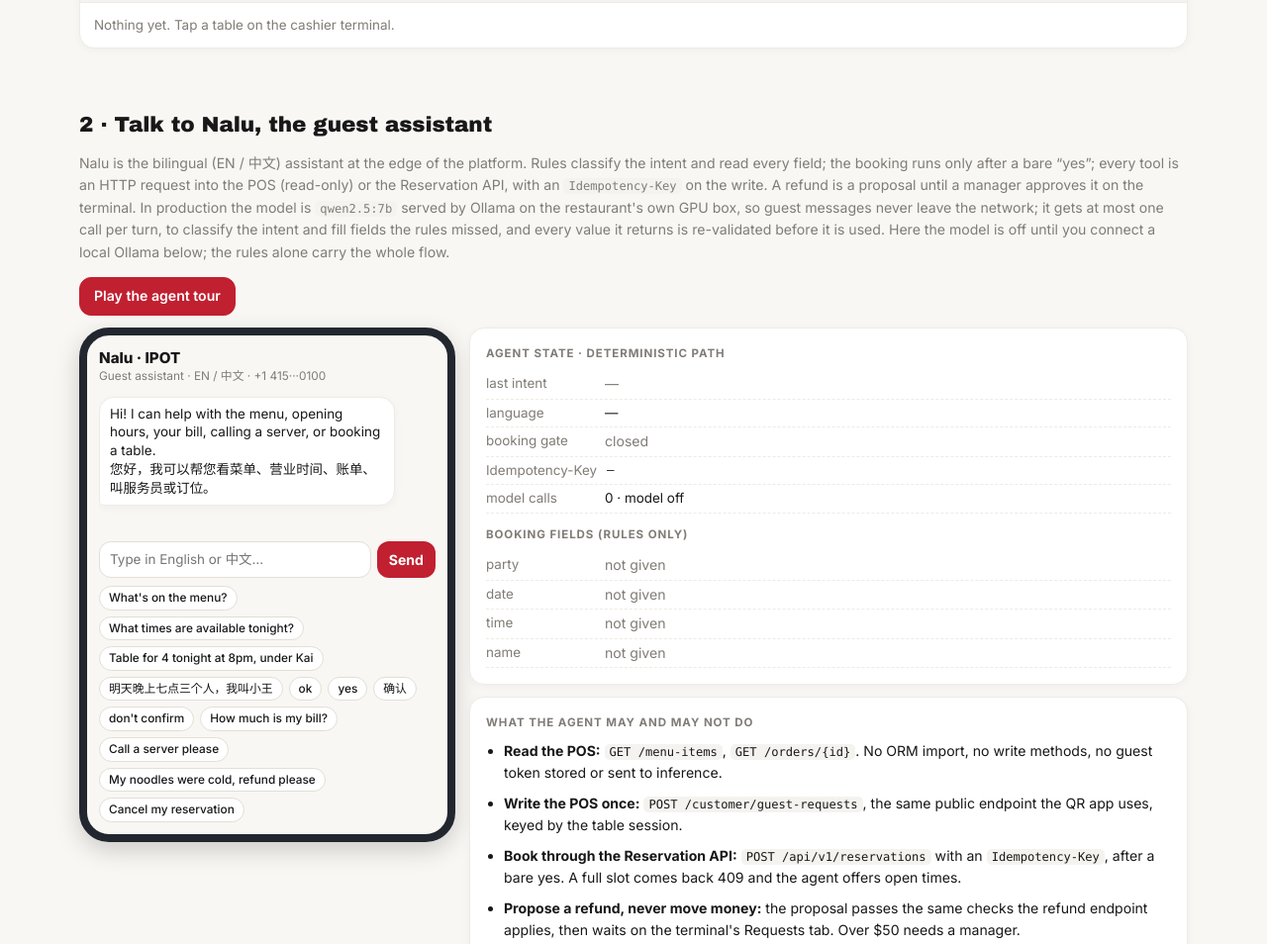
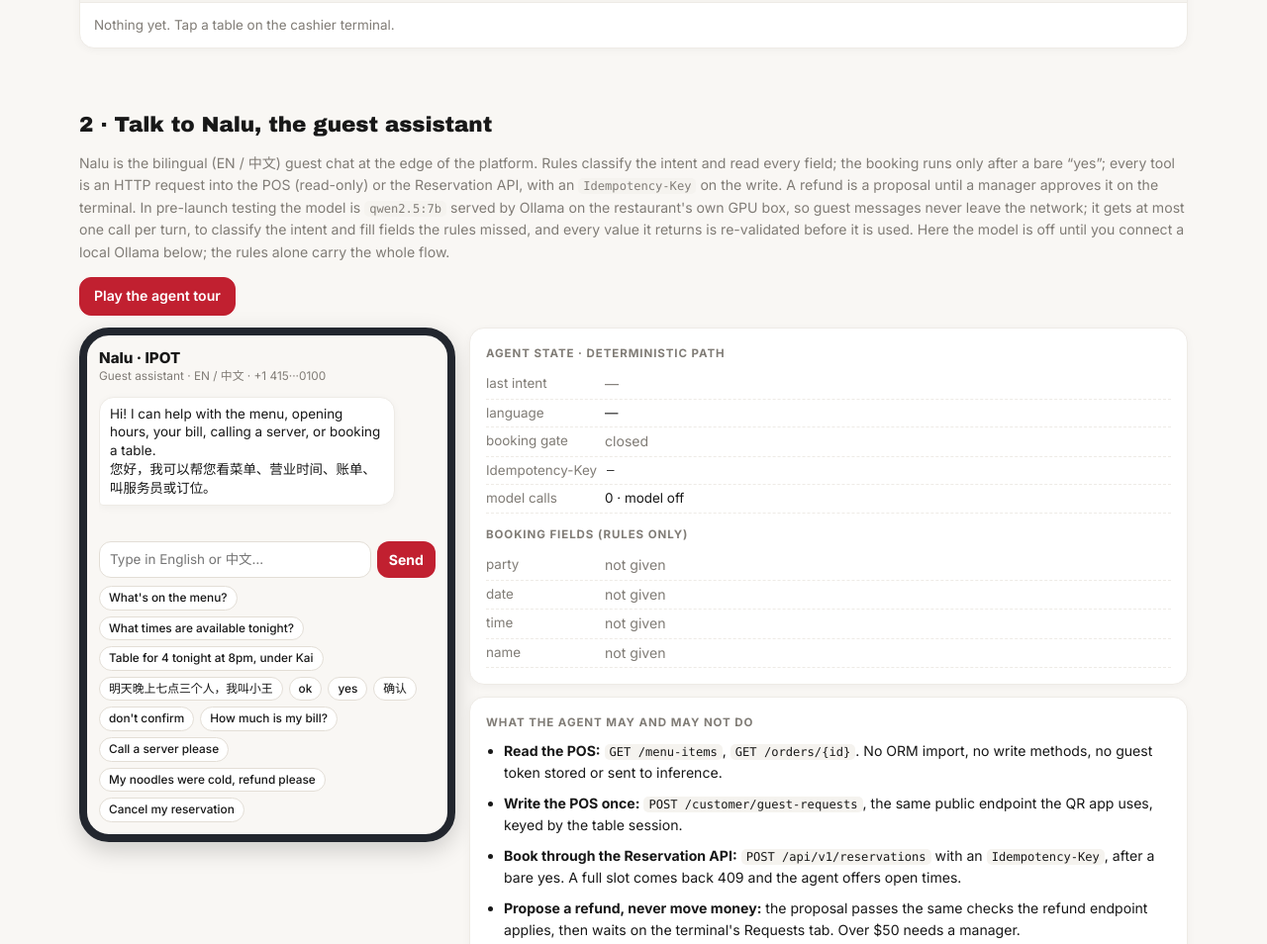
Before and after one commit to kaihuan-huang/ledger-demo, a plain HTML site: page index.html in a window 1280 px wide. Shown: the part 1184-2138 px from the top of the page at 99% size. Drawn offline with Linux system fonts and the light colour scheme.

Commit message:
Nalu is in pre-launch testing, not in production

```diff
--- a/index.html
+++ b/index.html
@@ -227,7 +227,7 @@ footer{margin-top:56px;padding-top:16px;border-top:1px solid var(--line);font-si
 
   <section aria-labelledby="agent">
     <h2 id="agent">2 · Talk to Nalu, the guest assistant</h2>
-    <p class="muted">Nalu is the bilingual (EN / 中文) assistant at the edge of the platform. Rules classify the intent and read every field; the booking runs only after a bare “yes”; every tool is an HTTP request into the POS (read-only) or the Reservation API, with an <code>Idempotency-Key</code> on the write. A refund is a proposal until a manager approves it on the terminal. In production the model is <code>qwen2.5:7b</code> served by Ollama on the restaurant's own GPU box, so guest messages never leave the network; it gets at most one call per turn, to classify the intent and fill fields the rules missed, and every value it returns is re-validated before it is used. Here the model is off until you connect a local Ollama below; the rules alone carry the whole flow.</p>
+    <p class="muted">Nalu is the bilingual (EN / 中文) guest chat at the edge of the platform. Rules classify the intent and read every field; the booking runs only after a bare “yes”; every tool is an HTTP request into the POS (read-only) or the Reservation API, with an <code>Idempotency-Key</code> on the write. A refund is a proposal until a manager approves it on the terminal. In pre-launch testing the model is <code>qwen2.5:7b</code> served by Ollama on the restaurant's own GPU box, so guest messages never leave the network; it gets at most one call per turn, to classify the intent and fill fields the rules missed, and every value it returns is re-validated before it is used. Here the model is off until you connect a local Ollama below; the rules alone carry the whole flow.</p>
     <div class="tourbar"><button type="button" class="primary" id="tour2">Play the agent tour</button><button type="button" id="stopTour2" hidden>Stop</button><span class="caption" id="caption2"></span></div>
     <div class="nalu">
       <div class="chat" id="chat"></div>
--- a/nalu.js
+++ b/nalu.js
@@ -1,7 +1,7 @@
 /* Nalu demo agent: bilingual guest assistant. Rules classify the intent and read every field; the
    booking gate is a bare "yes"; every tool is an HTTP request into the POS (read-only) or the
    Reservation API. Refunds are proposals until a manager approves them on the terminal.
-   In production the model is qwen2.5:7b served by Ollama on the restaurant's own GPU box; here it is
+   In pre-launch testing the model is qwen2.5:7b served by Ollama on the restaurant's own GPU box; here it is
    off unless you connect a local Ollama. When it is on, it gets one call per turn to classify the intent
    and fill fields the rules missed, and every value it returns is re-validated before it is used
    (the 230ce19 rule: the model proposes, the code decides). All data is synthetic. */
```
Also changed, not shown: 1 other file.
